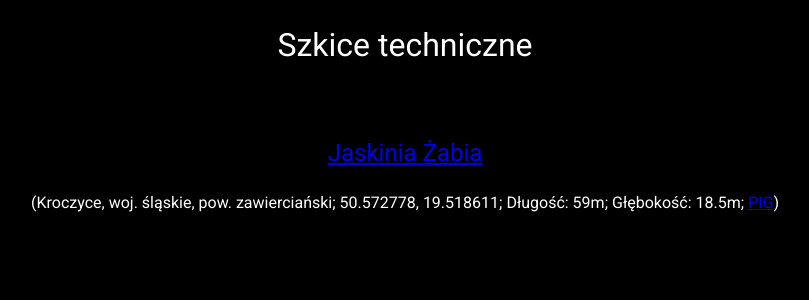
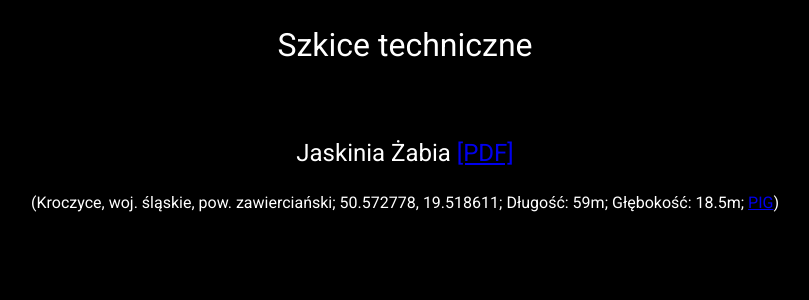
Before and after one commit to dziury/szkice, a Jekyll site: the page built from index.md, in a window 1280 px wide. Shown: the top 300 px of the page, without its empty margins (235-1044 px from the left). Built offline with Jekyll 4.4.1, drawn with Linux system fonts in a browser that asks for light colours; our own code applies the rules of GitHub Pages for plain Markdown files.

Commit message:
Update index.md

```diff
--- a/index.md
+++ b/index.md
@@ -1,5 +1,5 @@
 # Szkice techniczne
 <br>
 
-## [Jaskinia Żabia](https://raw.githubusercontent.com/dziury/szkice/gh-pages/Szkice%20PNG/Jaskinia%20%C5%BBabia%20export.png)
+## Jaskinia Żabia [[PDF]](https://github.com/dziury/szkice/raw/gh-pages/PDF/Jaskinia%20Z%CC%87abia.pdf)
 (Kroczyce, woj. śląskie, pow. zawierciański; 50.572778, 19.518611; Długość: 59m; Głębokość: 18.5m; [PIG](http://jaskiniepolski.pgi.gov.pl/Details/Information/3531))
```
